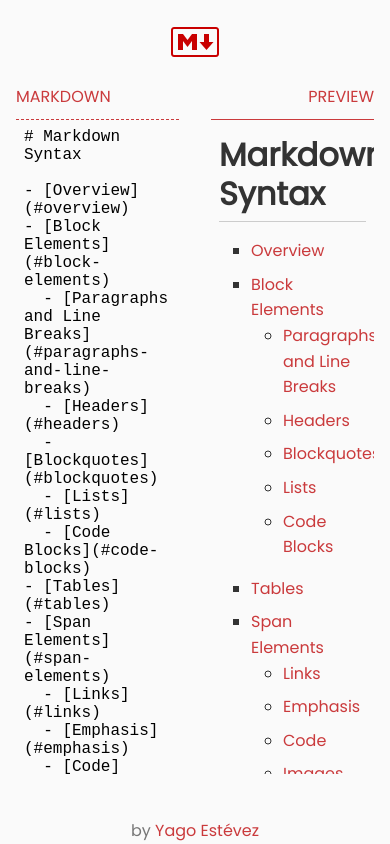
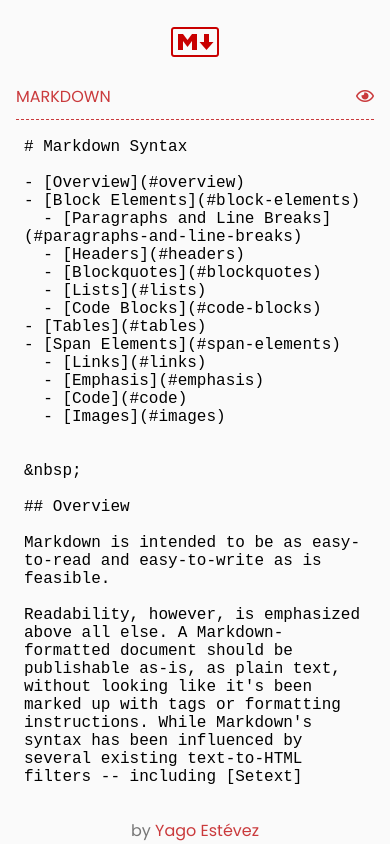
Before and after one commit to yagoestevez/markdown-previewer, a React (Create React App) app: page / in a window 390 px wide. Built offline with nearby package versions, Linux system fonts and the light colour scheme.

Commit message:
Make UI responsive

```diff
--- a/public/index.html
+++ b/public/index.html
@@ -6,6 +6,12 @@
     <meta name="theme-color" content="#ca3a3c">
     <link rel="manifest" href="%PUBLIC_URL%/manifest.json">
     <link rel="shortcut icon" href="%PUBLIC_URL%/favicon.ico">
+    <link
+      rel="stylesheet"
+      href="https://use.fontawesome.com/releases/v5.2.0/css/all.css"
+      integrity="sha384-hWVjflwFxL6sNzntih27bfxkr27PmbbK/iSvJ+a4+0owXq79v+lsFkW54bOGbiDQ"
+      crossorigin="anonymous"
+    >
     <title>Markdown Previewer</title>
   </head>
   <body>
--- a/src/App/App.css
+++ b/src/App/App.css
@@ -28,55 +28,85 @@ body {
 }
 
   #writing-area {
-    width               : 100%;
-    height              : 85%;
-    display             : flex;
-    justify-content     : center;
+    width             : 100%;
+    height            : 85%;
+    display           : flex;
+    justify-content   : center;
   }
 
-    #writing-area .container {
-      width               : 100%;
-      overflow            : auto;
-      margin              : 0 1rem;
+    #writing-area .editor-container,
+    #writing-area .preview-container {
+      width           : 100%;
+      margin          : 0 1rem;
     }
     #writing-area .menu {
-      height              : 5%;
-      color               : #ca3a3c;
-      border-bottom       : 1px dashed #ca3a3c;
-      margin-bottom       : 5%;
-      cursor              : default;
+      height          : 5%;
+      color           : #ca3a3c;
+      border-bottom   : 1px dashed #ca3a3c;
+      margin-bottom   : 5%;
+      cursor          : default;
+    }
+    #writing-area #show-preview {
+      display         : none;
     }
     #writing-area .menu.preview {
-      text-align          : right;
-      border-bottom       : 1px solid #ca3a3c;
+      text-align      : right;
+      border-bottom   : 1px solid #ca3a3c;
     }
-    #writing-area .container #editor {
-      position            : relative;
-      width               : 100%;
-      height              : 90%;
-      padding             : 0 .5rem;
-      font-size           : 1rem;
-      background-color    : transparent;
-      border              : none;
-      resize              : none;
-      overflow            : auto;
-      outline             : none;
+    #writing-area .editor-container #editor {
+      position        : relative;
+      width           : 100%;
+      height          : 90%;
+      padding         : 0 .5rem;
+      font-size       : 1rem;
+      background-color: transparent;
+      border          : none;
+      resize          : none;
+      outline         : none;
     }
 
-    #writing-area .container #preview {
-      width               : 100%;
-      height              : 90%;
-      padding             : 0 .5rem;
-      overflow            : auto;
-      color               : #333;
+    #writing-area .preview-container #preview {
+      width           : 100%;
+      height          : 90%;
+      padding         : 0 .5rem;
+      color           : #333;
     }
 
 
 a, a:visited {
   color               : #ca3a3c;
   text-decoration     : none;
+  outline             : 0;
   transition          : color 300ms;
 }
 a:hover, a:active {
+  outline             : 0;
   color               : #333;
 }
+
+@media only screen and (max-width: 799px) {
+  #writing-area .menu {
+    display           : flex;
+    justify-content   : space-between;
+  }
+  #writing-area .menu.preview {
+    display           : none;
+  }
+  #writing-area .preview-container {
+    display           : none;
+    opacity           : 0;
+    transition        : opacity 200ms;
+    margin            : 0;
+    padding           : 1rem;
+  }
+  #writing-area .preview-container.show {
+    display           : flex;
+    opacity           : 1;
+    position          : absolute;
+    background        : #fafafa;
+    top               : 15%;
+  }
+  #writing-area #show-preview {
+    display           : inline;
+  }
+}
--- a/src/App/App.js
+++ b/src/App/App.js
@@ -11,7 +11,8 @@ class App extends React.Component {
     super( props );
 
     this.state = {
-      markdown : ''
+      markdown : '',
+      showMenu : false
     };
   }
 
@@ -21,16 +22,27 @@ class App extends React.Component {
     } );
   }
 
+  showPreview = ( ) => {
+    this.setState( ( state ) => {
+      return { showMenu: !state.showMenu }
+    } );
+  }
+
   render() {
     return (
       <React.Fragment>
         <Header />
         <section id="writing-area">
-          <div className="container">
-            <div className="menu">MARKDOWN</div>
-            <textarea id="editor" value={this.state.markdown} onChange={this.handleTextArea} />
+          <div className="editor-container">
+            <div className="menu">
+              MARKDOWN
+              <a onClick={ this.showPreview } href="#/">
+                <i id="show-preview" className={ this.state.showMenu ? 'fas fa-eye-slash' : 'far fa-eye' }></i>
+              </a>
+            </div>
+            <textarea id="editor" value={ this.state.markdown } onChange={ this.handleTextArea } />
           </div>
-          <div className="container">
+          <div className={ this.state.showMenu ? 'preview-container show' : 'preview-container' }>
             <div className="menu preview">PREVIEW</div>
             <div
               id="preview"
--- a/src/App/MDStyles.css
+++ b/src/App/MDStyles.css
@@ -31,6 +31,7 @@ pre {
   padding             : 1rem;
   margin              : 1rem 0;
   font-size           : 1rem;
+  white-space         : pre-wrap;
 }
 pre code {
   background          : transparent;
```
